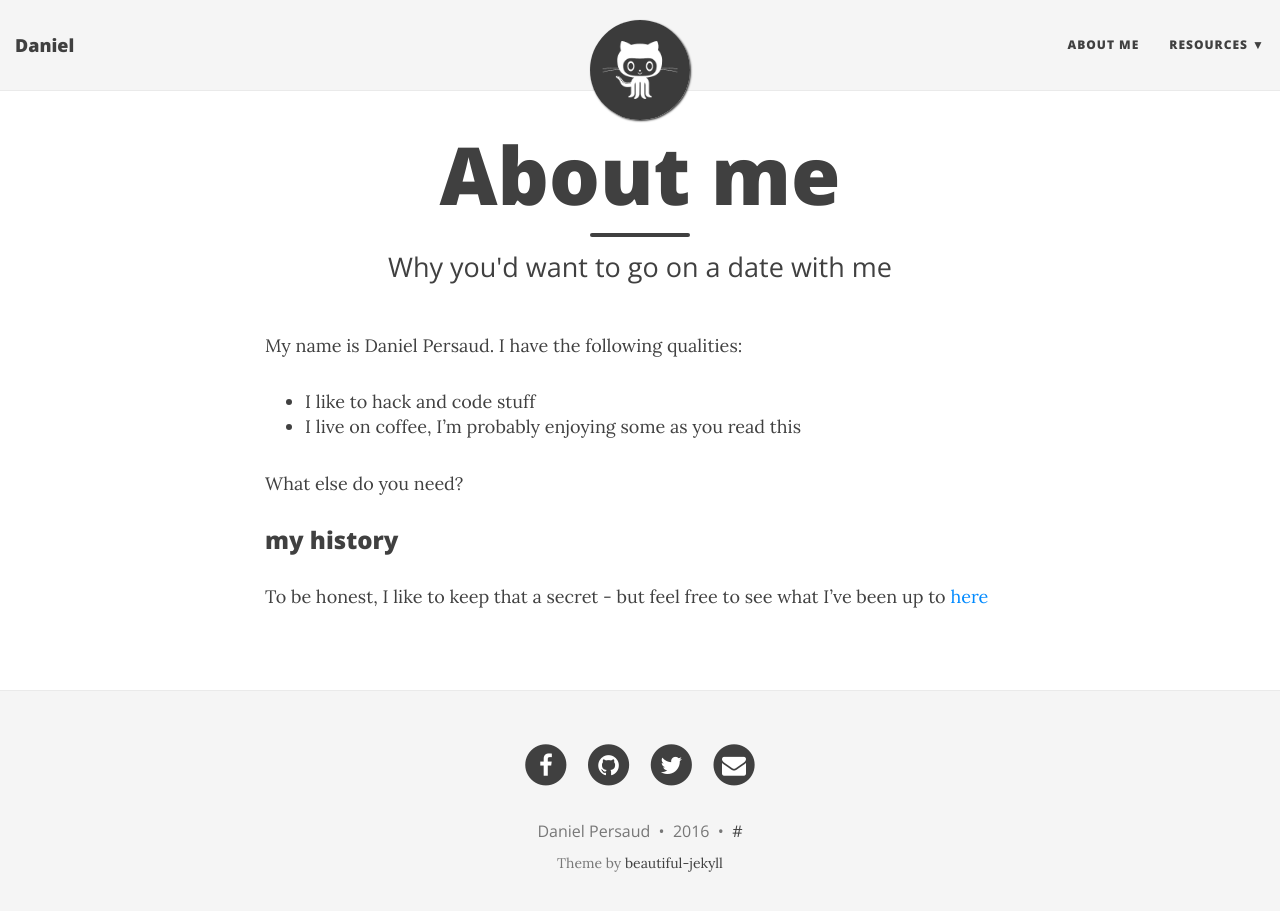
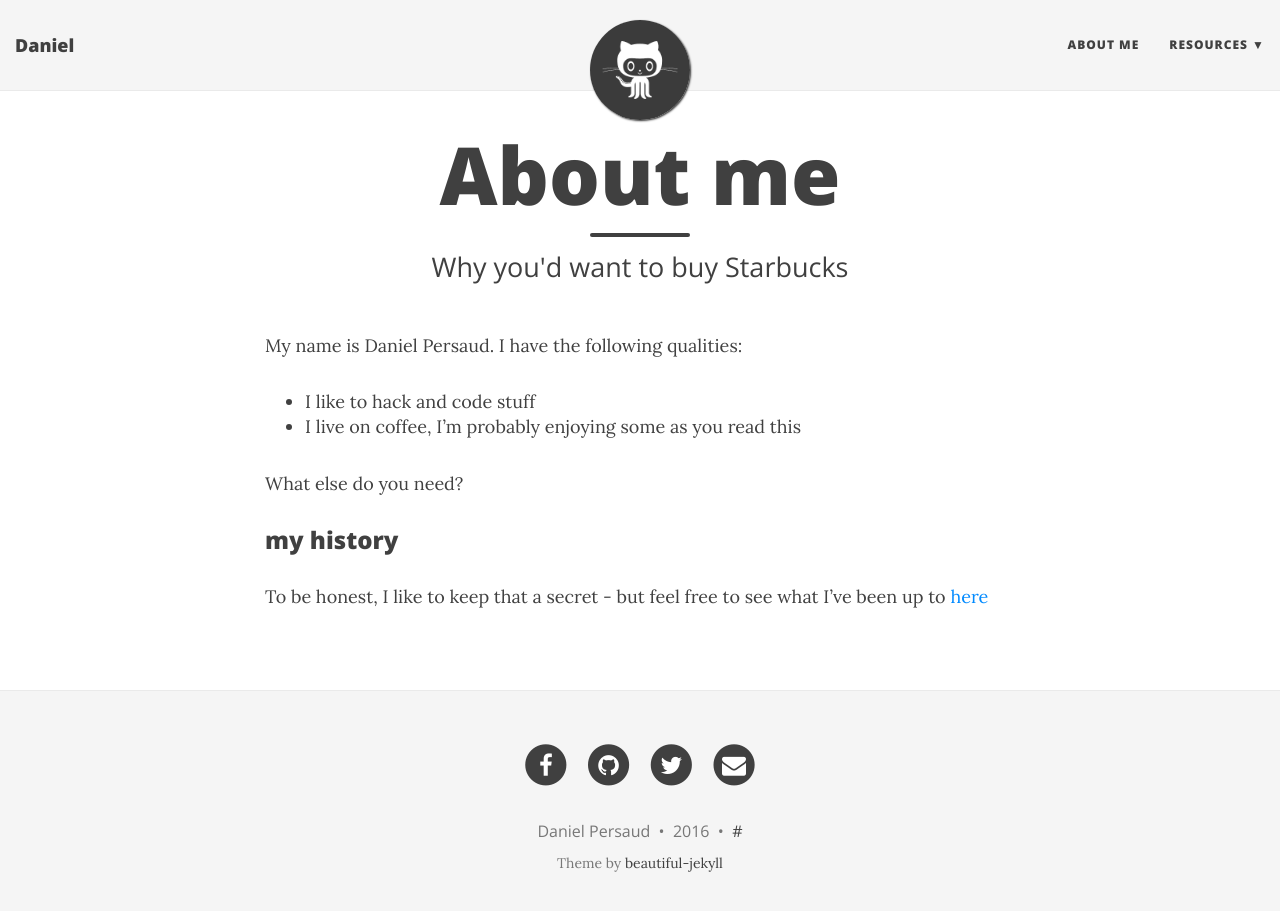
Before and after one commit to persa188/persa188.github.io, a Jekyll site: the page built from aboutme.md, in a window 1280 px wide and 924 px high. Shown: the top 911 px of the window. Built offline with Jekyll 4.4.1, drawn with Linux system fonts in a browser that asks for light colours; nearby versions of some CDN libraries.

Commit message:
updated about me

```diff
--- a/aboutme.md
+++ b/aboutme.md
@@ -1,7 +1,7 @@
 ---
 layout: page
 title: About me
-subtitle: Why you'd want to go on a date with me
+subtitle: Why you'd want to buy Starbucks
 ---
 
 My name is Daniel Persaud. I have the following qualities:
```
